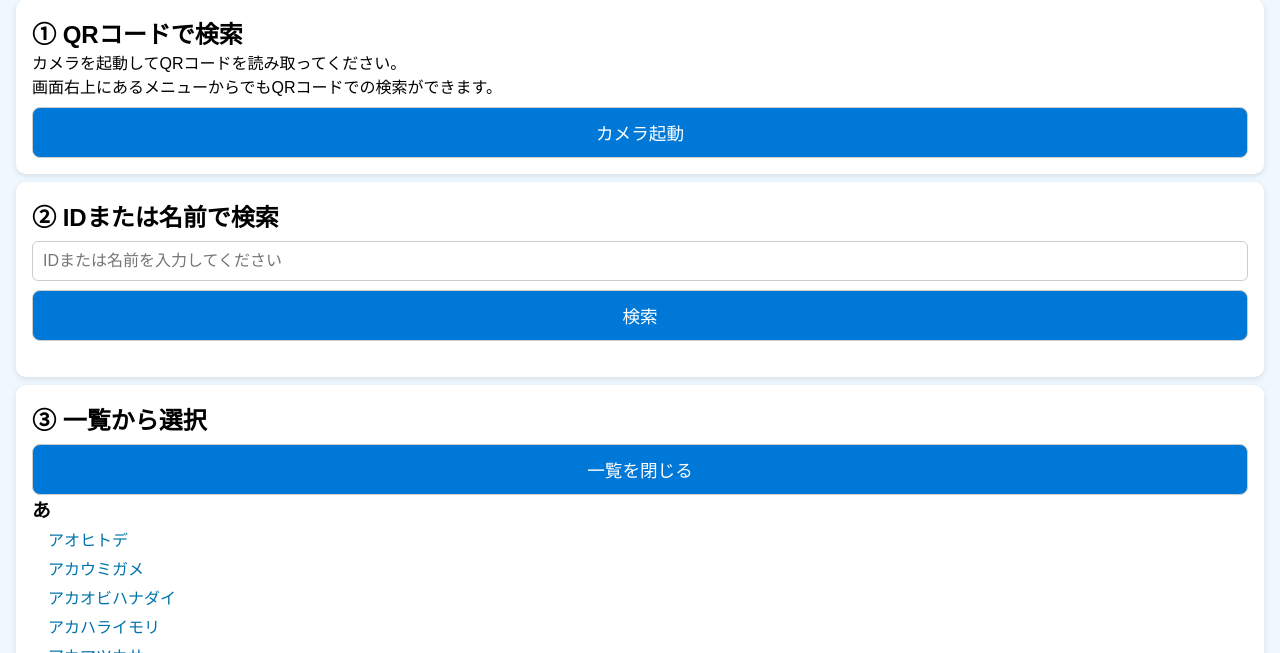
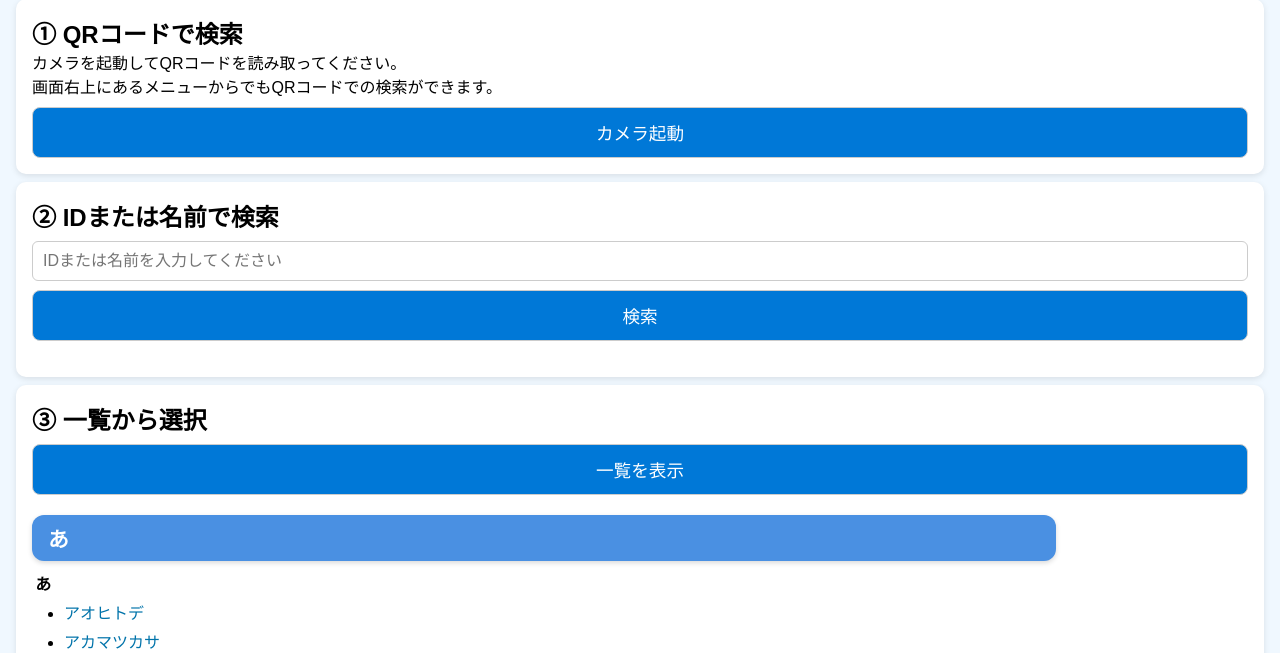
Before and after one commit to haseyukigawa/ioworld, a plain HTML site: page 900-001_search/search.html in a window 1280 px wide. Both pictures are taken after a click on the button "一覧を表示". Shown: the part 147-800 px from the top of the page. Drawn offline with nearby package versions, Linux system fonts and the light colour scheme.

Commit message:
Add files via upload

```diff
--- a/900-001_search/search.css
+++ b/900-001_search/search.css
@@ -78,3 +78,20 @@ input[type="file"] {
 #item-list li a:hover {
   text-decoration: underline;
 }
+
+.fish-group-label {
+  background-color: #4a90e2;  /* 目立つブルー */
+  color: white;
+  font-weight: bold;
+  font-size: 1.3em;
+  padding: 8px 16px;
+  border-radius: 12px;
+  margin: 20px 0 10px 0;
+  display: inline-block;
+  user-select: none;
+  box-shadow: 0 2px 5px rgba(0,0,0,0.15);
+
+  width: 80vw;        /* ビューポート幅の50% */
+  text-align: left;   /* 左揃え */
+  box-sizing: border-box; /* パディングを含めて幅調整 */
+}
--- a/900-001_search/search.js
+++ b/900-001_search/search.js
@@ -1,15 +1,32 @@
 let fishData = [];
+let isListVisible = false;
 
-// JSONファイルの読み込み（ページ読み込み時）
+function getGroupChar(char) {
+  const groups = {
+    'あ': 'あいうえお',
+    'か': 'かきくけこがぎぐげご',
+    'さ': 'さしすせそざじずぜぞ',
+    'た': 'たちつてとだぢづでど',
+    'な': 'なにぬねの',
+    'は': 'はひふへほばびぶべぼぱぴぷぺぽ',
+    'ま': 'まみむめも',
+    'や': 'やゆよ',
+    'ら': 'らりるれろ',
+    'わ': 'わをん'
+  };
+  for (const key in groups) {
+    if (groups[key].includes(char)) return key;
+  }
+  return 'その他';
+}
+
 fetch('fish_data.json')
   .then(response => response.json())
   .then(data => {
     fishData = data.fish;
 
-    // ② 名前検索機能
     document.getElementById('name-search-form').addEventListener('submit', function (e) {
       e.preventDefault();
-
       const input = document.getElementById('name-input').value.trim().toLowerCase();
       const resultDiv = document.getElementById('search-result');
       resultDiv.innerHTML = '';
@@ -20,7 +37,7 @@ fetch('fish_data.json')
       }
 
       const results = fishData.filter(f =>
-        f.id.toString().toLowerCase().includes(input) ||
+        f.id.toLowerCase().includes(input) ||
         f.kana.toLowerCase().includes(input) ||
         f.hiragana.toLowerCase().includes(input) ||
         f.english.toLowerCase().includes(input)
@@ -40,73 +57,92 @@ fetch('fish_data.json')
       resultDiv.appendChild(ul);
     });
 
-    // ③ 一覧表示機能（五十音ごとにグループ分け・トグル表示）
-    const showListButton = document.getElementById('show-list-button');
-    const itemList = document.getElementById('item-list');
+    document.getElementById('show-list-button').addEventListener('click', () => {
+      const resultDiv = document.getElementById('search-result');
+      const listUL = document.getElementById('item-list');
 
-    if (showListButton && itemList) {
-      showListButton.addEventListener('click', () => {
-        if (itemList.style.display === 'block') {
-          // 一覧が表示されていれば非表示にする
-          itemList.style.display = 'none';
-          showListButton.textContent = '一覧を表示';
-          itemList.innerHTML = ''; // コンテンツもクリア（お好みで）
+      // 検索結果を消す
+      resultDiv.innerHTML = '';
+      listUL.innerHTML = '';
+
+      if (isListVisible) {
+        listUL.style.display = 'none';
+        isListVisible = false;
+        return;
+      }
+
+      const groupLabels = {
+        'あ': 'あいうえお',
+        'か': 'かきくけこがぎぐげご',
+        'さ': 'さしすせそざじずぜぞ',
+        'た': 'たちつてとだぢづでど',
+        'な': 'なにぬねの',
+        'は': 'はひふへほばびぶべぼぱぴぷぺぽ',
+        'ま': 'まみむめも',
+        'や': 'やゆよ',
+        'ら': 'らりるれろ',
+        'わ': 'わをん',
+        'その他': ''
+      };
+
+      // grouped[group][char] = [fish, ...]
+      const grouped = {};
+      for (const group in groupLabels) {
+        grouped[group] = {};
+        for (const ch of groupLabels[group]) {
+          grouped[group][ch] = [];
+        }
+      }
+
+      fishData.forEach(fish => {
+        const firstChar = fish.hiragana.charAt(0);
+        const groupKey = getGroupChar(firstChar);
+        if (groupKey in grouped && firstChar in grouped[groupKey]) {
+          grouped[groupKey][firstChar].push(fish);
         } else {
-          // 一覧を生成して表示する
-          itemList.innerHTML = '';
-
-          const gojuonMap = {};
-          const sortedData = [...fishData].sort((a, b) =>
-            a.hiragana.localeCompare(b.hiragana, 'ja')
-          );
-
-          sortedData.forEach(fish => {
-            const initial = fish.hiragana.charAt(0);
-            if (!gojuonMap[initial]) {
-              gojuonMap[initial] = [];
-            }
-            gojuonMap[initial].push(fish);
-          });
-
-          const gojuonOrder = [
-            'あ', 'い', 'う', 'え', 'お',
-            'か', 'き', 'く', 'け', 'こ',
-            'さ', 'し', 'す', 'せ', 'そ',
-            'た', 'ち', 'つ', 'て', 'と',
-            'な', 'に', 'ぬ', 'ね', 'の',
-            'は', 'ひ', 'ふ', 'へ', 'ほ',
-            'ま', 'み', 'む', 'め', 'も',
-            'や', 'ゆ', 'よ',
-            'ら', 'り', 'る', 'れ', 'ろ',
-            'わ', 'を', 'ん'
-          ];
-
-          gojuonOrder.forEach(initial => {
-            if (gojuonMap[initial]) {
-              const header = document.createElement('h3');
-              header.textContent = initial;
-              itemList.appendChild(header);
-
-              const ul = document.createElement('ul');
-              ul.style.listStyle = 'none';
-              ul.style.paddingLeft = '1em';
-
-              gojuonMap[initial].forEach(fish => {
-                const li = document.createElement('li');
-                li.innerHTML = `<a href="${fish.url}">${fish.kana}</a>`;
-                ul.appendChild(li);
-              });
-
-              itemList.appendChild(ul);
-            }
-          });
-
-          itemList.style.display = 'block';
-          showListButton.textContent = '一覧を閉じる';
+          if (!grouped['その他']['']) grouped['その他'][''] = [];
+          grouped['その他'][''].push(fish);
         }
       });
-    }
 
+      const groupOrder = ['あ', 'か', 'さ', 'た', 'な', 'は', 'ま', 'や', 'ら', 'わ'];
+
+      groupOrder.forEach(group => {
+        // グループタイトル (例：あ)
+        const groupTitle = document.createElement('div');
+        groupTitle.textContent = group;
+        groupTitle.className = 'fish-group-label';  // クラス名を付与
+        listUL.appendChild(groupTitle);
+
+        for (const ch of groupLabels[group]) {
+          const fishes = grouped[group][ch];
+          if (fishes.length === 0) continue;
+
+          // 小グループラベル（あいうえおの1文字）
+          const charTitle = document.createElement('div');
+          charTitle.textContent = ch;
+          charTitle.style.fontWeight = 'bold';
+          charTitle.style.marginLeft = '0.2em';
+          charTitle.style.marginBottom = '0.2em';
+          listUL.appendChild(charTitle);
+
+          // それぞれの魚はliで1行ずつ
+          fishes.forEach(fish => {
+            const li = document.createElement('li');
+            li.style.marginLeft = '2.0em';
+            li.style.listStyle = 'disc';
+            li.style.marginBottom = '0.1em';
+
+            li.innerHTML = `<a href="${fish.url}">${fish.kana}</a>`;
+            //li.innerHTML = `<a href="${fish.url}">${fish.kana} / ${fish.english}</a>`;
+            listUL.appendChild(li);
+          });
+        }
+      });
+
+      listUL.style.display = 'block';
+      isListVisible = true;
+    });
   })
   .catch(error => {
     console.error('JSONの読み込みエラー:', error);
```
